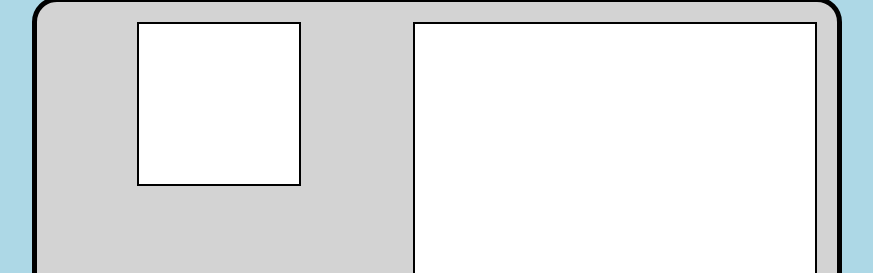
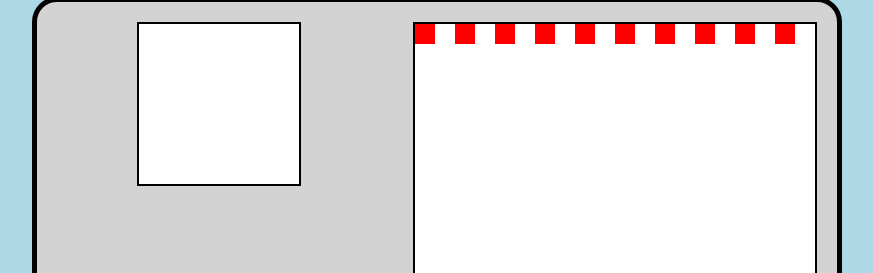
Before and after one commit to Veromas2k/Tetris, a plain HTML site: page Tetris.html in a window 1280 px wide. Shown: the part 84-357 px from the top of the page, without its empty margins (203-1076 px from the left). Drawn offline with nearby package versions, Linux system fonts and the light colour scheme.

Commit message:
Add files via upload

```diff
--- a/Tetris.css
+++ b/Tetris.css
@@ -62,7 +62,11 @@ span {
 	height: 800px;
 	border: 2px solid black;
 	float: right;
+}
 
+.canvas {
+	width: 400px;
+	height: 800px;
 }
 
 footer {
--- a/Tetris.js
+++ b/Tetris.js
@@ -1,6 +1,8 @@
 $(document).ready(function(){
+	var canvas = document.getElementById("canvas");
+	var ctx = canvas.getContext("2d");
 	canvas.height = 800;
-	canvas.weigth = 400;
+	canvas.width = 400;
 	var grid = {
 		x: 20,
 		y: 40,
@@ -18,20 +20,20 @@ $(document).ready(function(){
 		Z: { blocks: [0x0C60, 0x4C80, 0xC600, 0x2640], color: 'red'    }
 	};
 
-	function eachblock(type, x, y, dir, fn) {
-		var bit, result, row = 0, col = 0, blocks = type.blocks[dir];
-		for(bit = 0x8000 ; bit > 0 ; bit = bit >> 1) {
-			if (blocks & bit) {
-				fn(x + col, y + row);
-			}
-			if (++col === 4) {
-			col = 0;
-			++row;
-			}
-		}
-    }
+	ctx.fillStyle = "red";
+	ctx.fillRect(0,0,20,20);
+	ctx.fillRect(40,0,20,20);
+	ctx.fillRect(80,0,20,20);
+	ctx.fillRect(120,0,20,20);
+	ctx.fillRect(160,0,20,20);
+	ctx.fillRect(200,0,20,20);
+	ctx.fillRect(240,0,20,20);
+	ctx.fillRect(280,0,20,20);
+	ctx.fillRect(320,0,20,20);
+	ctx.fillRect(360,0,20,20);
+	ctx.fillRect(400,0,20,20);
+//alert(piece.I.blocks[0]);
 
-	alert(eachblock(I));
 //#####################################
 //controls
 //#####################################
```
Also changed, not shown: 1 other file.
